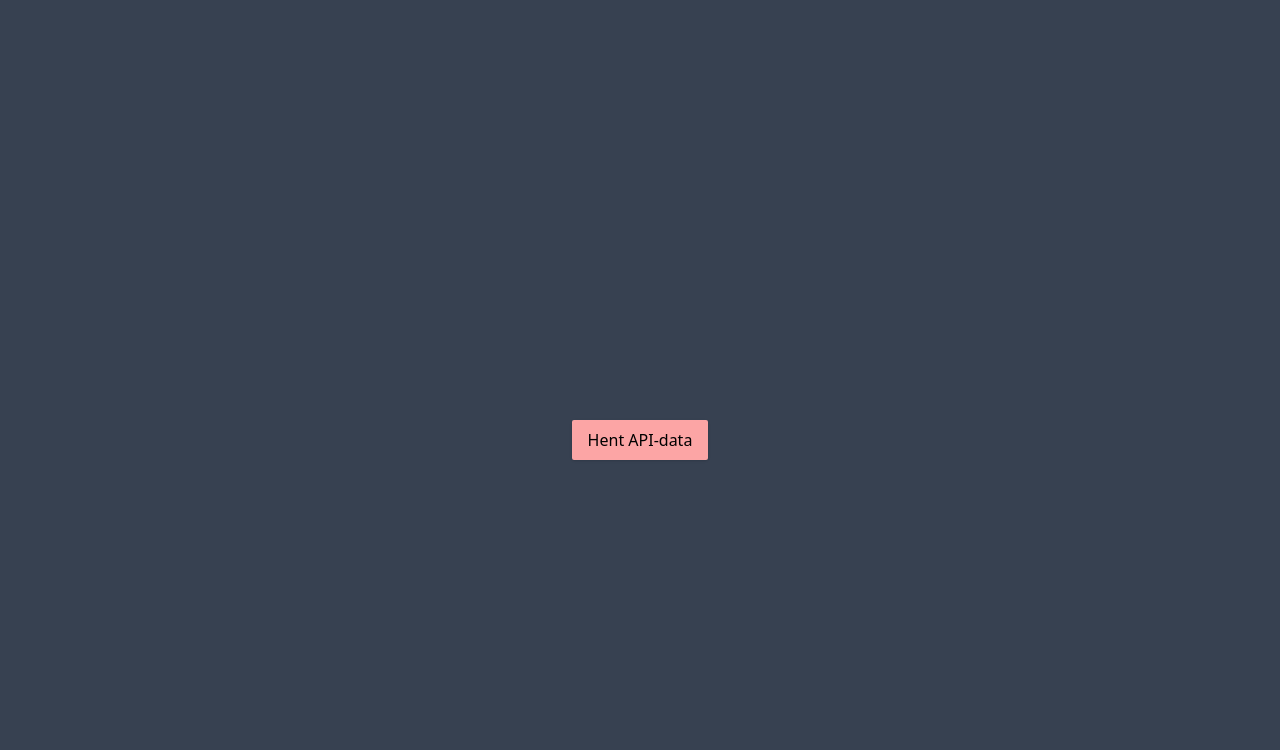
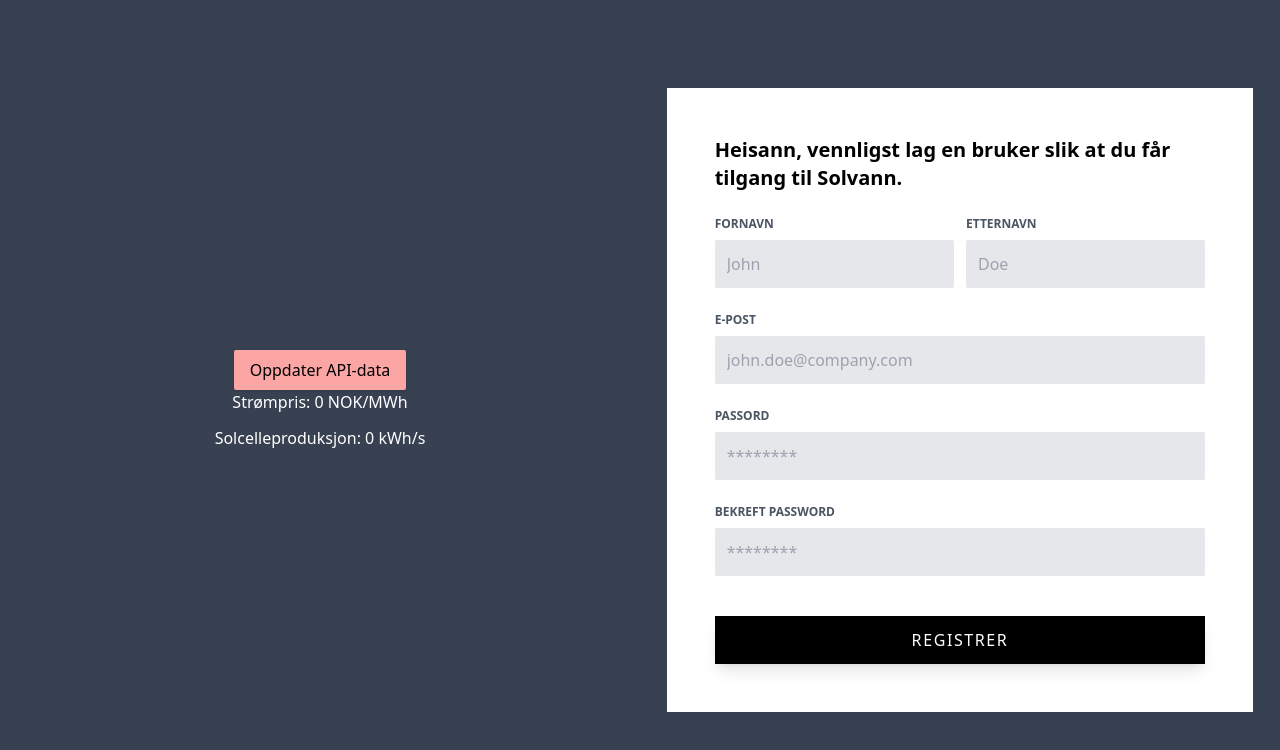
Before and after one commit to HaavGa/APP2000_Gruppe02_Solvann, a React (Vite) app in the folder frontend/: page / in a window 1280 px wide. Shown: the top 750 px of the page. Built offline with nearby package versions, Linux system fonts and the light colour scheme.

Commit message:
Change to update api data, clean up CSS

```diff
--- a/frontend/src/App.jsx
+++ b/frontend/src/App.jsx
@@ -1,15 +1,15 @@
 import { useState } from "react";
 import ApiData from "./components/ApiData";
+import SignupForm from "./components/SignupForm";
 
 function App() {
-  const [visible, setVisible] = useState(false);
-
   return (
-    <>
-      <div className="flex h-screen flex-col items-center justify-center bg-gray-700">
-        <ApiData />
+    <div className="grid h-screen grid-cols-1 items-center bg-gray-700 lg:grid-cols-2">
+      <ApiData />
+      <div className="mx-auto">
+        <SignupForm />
       </div>
-    </>
+    </div>
   );
 }
 
--- a/frontend/src/components/ApiData.jsx
+++ b/frontend/src/components/ApiData.jsx
@@ -1,44 +1,40 @@
 import { useState } from "react";
 import Axios from "axios";
 
-function PowerPrice() {
+const PowerPrice = () => {
   const [isShown, setIsShown] = useState(false);
   const [price, setPrice] = useState(0);
   const [solar, setSolar] = useState(0);
 
-  function handleClick() {
-    setIsShown((current) => !current);
+  const handleClick = () => {
     getApiData();
-  }
+  };
 
-  async function getApiData() {
-    let getPrice = await Axios.get(
+  const getApiData = async () => {
+    const getPrice = await Axios.get(
       "https://solvann.azurewebsites.net/api/PowerPrice"
     );
-    let getSolar = await Axios.get(
+    const getSolar = await Axios.get(
       "https://solvann.azurewebsites.net/api/Solar"
     );
     setPrice(getPrice.data);
     setSolar(Math.round(getSolar.data * 100) / 100);
-  }
+  };
 
   return (
-    <>
+    <div className="flex flex-col">
       <button
-        className="btn translate-y-10 bg-red-300 hover:bg-red-400"
+        className="btn self-center bg-red-300 hover:bg-red-400"
         onClick={handleClick}
       >
-        Hent API-data
+        Oppdater API-data
       </button>
-
-      {isShown && (
-        <div className="mt-5 text-center text-white">
-          <p className="pb-3 pt-10">Strømpris: {price} NOK/MWh</p>
-          <p>Solcelleproduksjon: {solar} kWh/s</p>
-        </div>
-      )}
-    </>
+      <div className="text-center text-white">
+        <p className="pb-3">Strømpris: {price} NOK/MWh</p>
+        <p>Solcelleproduksjon: {solar} kWh/s</p>
+      </div>
+    </div>
   );
-}
+};
 
 export default PowerPrice;
```
Also changed, not shown: 1 other file (tests, documents, lock files or other folders).
